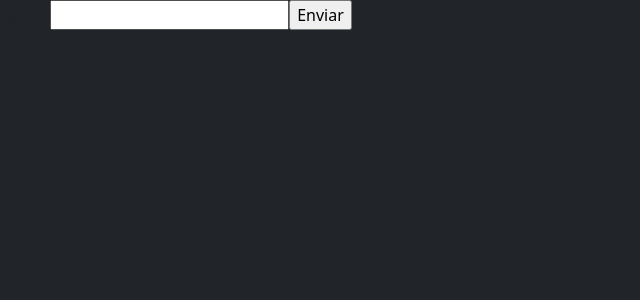
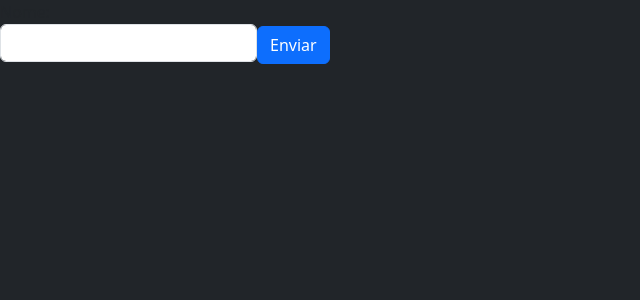
Before and after one commit to AlephGoldstein/primeiro_app, a React (Create React App) app: page / in a window 1280 px wide. Shown: the top 300 px of the page, without its empty margins (0-640 px from the left). Built offline with nearby package versions, Linux system fonts and the light colour scheme.

Commit message:
changes03/07 2

```diff
--- a/src/App.js
+++ b/src/App.js
@@ -41,9 +41,9 @@ return(
     <form onSubmit={handleSubmit}>
       <label>
         Nome:
-        <input type="text" value={nome} onChange={handleChange} />
+        <input type="text" value={nome} onChange={handleChange} class="form-control" />
       </label>
-      <input type="submit" value="Enviar" />
+      <input type="submit" value="Enviar" class="btn btn-primary" />
     </form>
   </div>
 )
```
